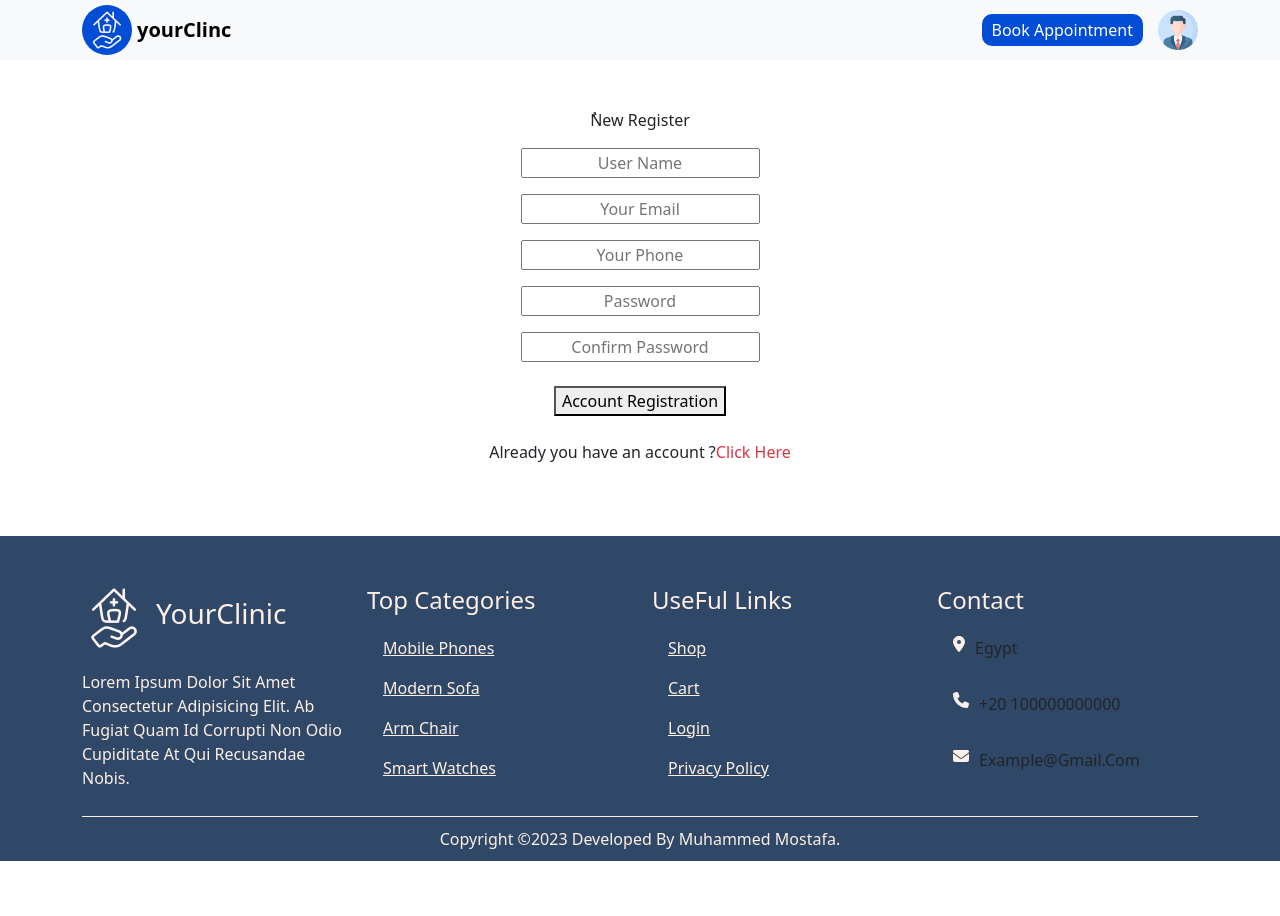
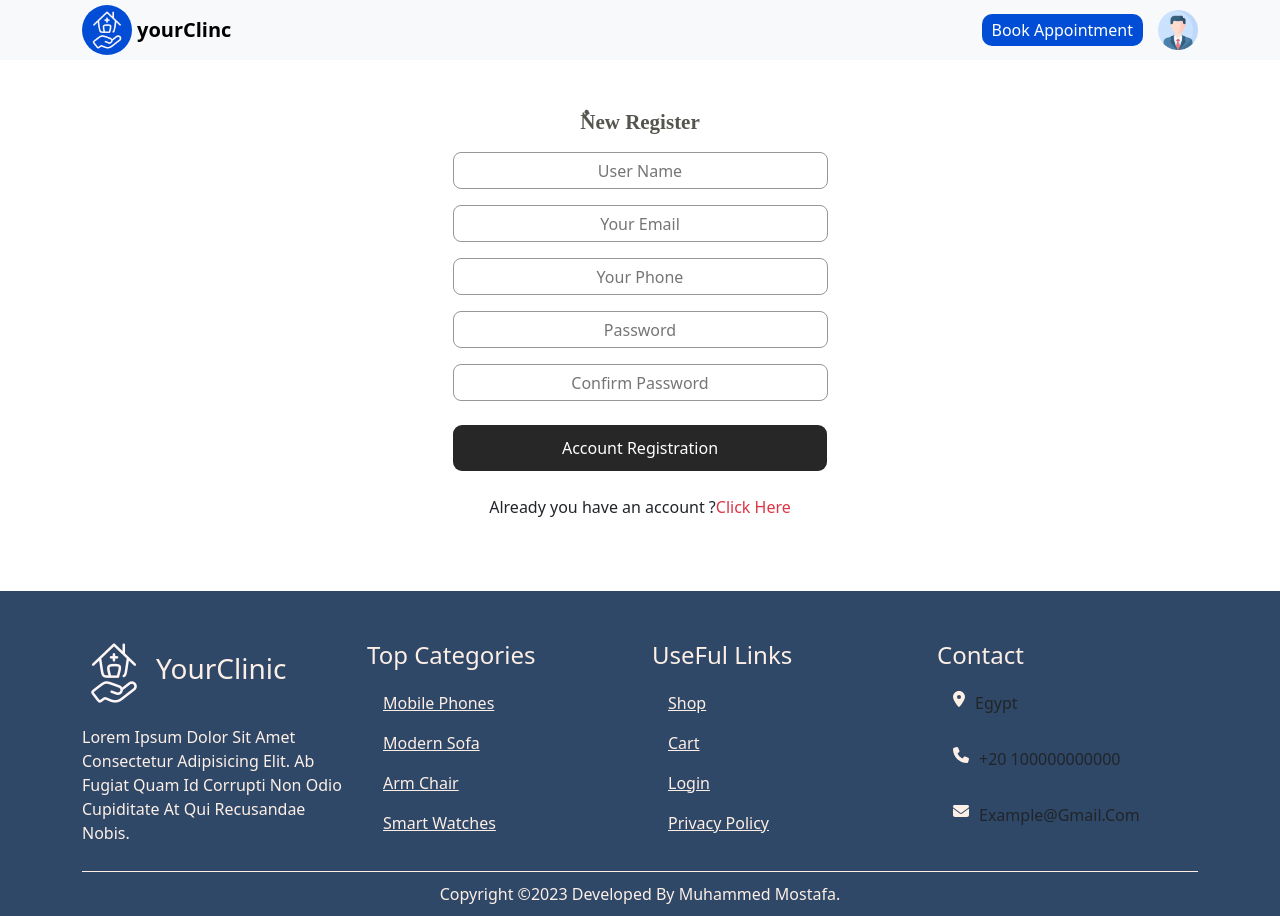
Before and after one commit to MuhammedMostafaSalem/yourClinc, a React (Create React App) app in the folder frontend/: page /register in a window 1280 px wide. Before the commit the page ends 861 px from the top, so only its background shows below. Built offline with nearby package versions, Linux system fonts and the light colour scheme.

Commit message:
Add new styles

```diff
--- a/frontend/src/index.css
+++ b/frontend/src/index.css
@@ -22,3 +22,28 @@ code {
   font-family: source-code-pro, Menlo, Monaco, Consolas, 'Courier New',
     monospace;
 }
+
+.user-input {
+  box-sizing: border-box;
+  height: 37px;
+  width: 375px;
+  border: 1px solid #979797;
+  border-radius: 8px;
+}
+.title-login {
+  color: #555550;
+  font-family: Almarai;
+  font-size: 21px;
+  font-weight: 800;
+  letter-spacing: 0;
+  line-height: 28px;
+  text-align: right;
+}
+.btn-login {
+  height: 46px;
+  width: 374px;
+  border-radius: 9px;
+  border: none;
+  color: white;
+  background-color: #272727;
+}
```
